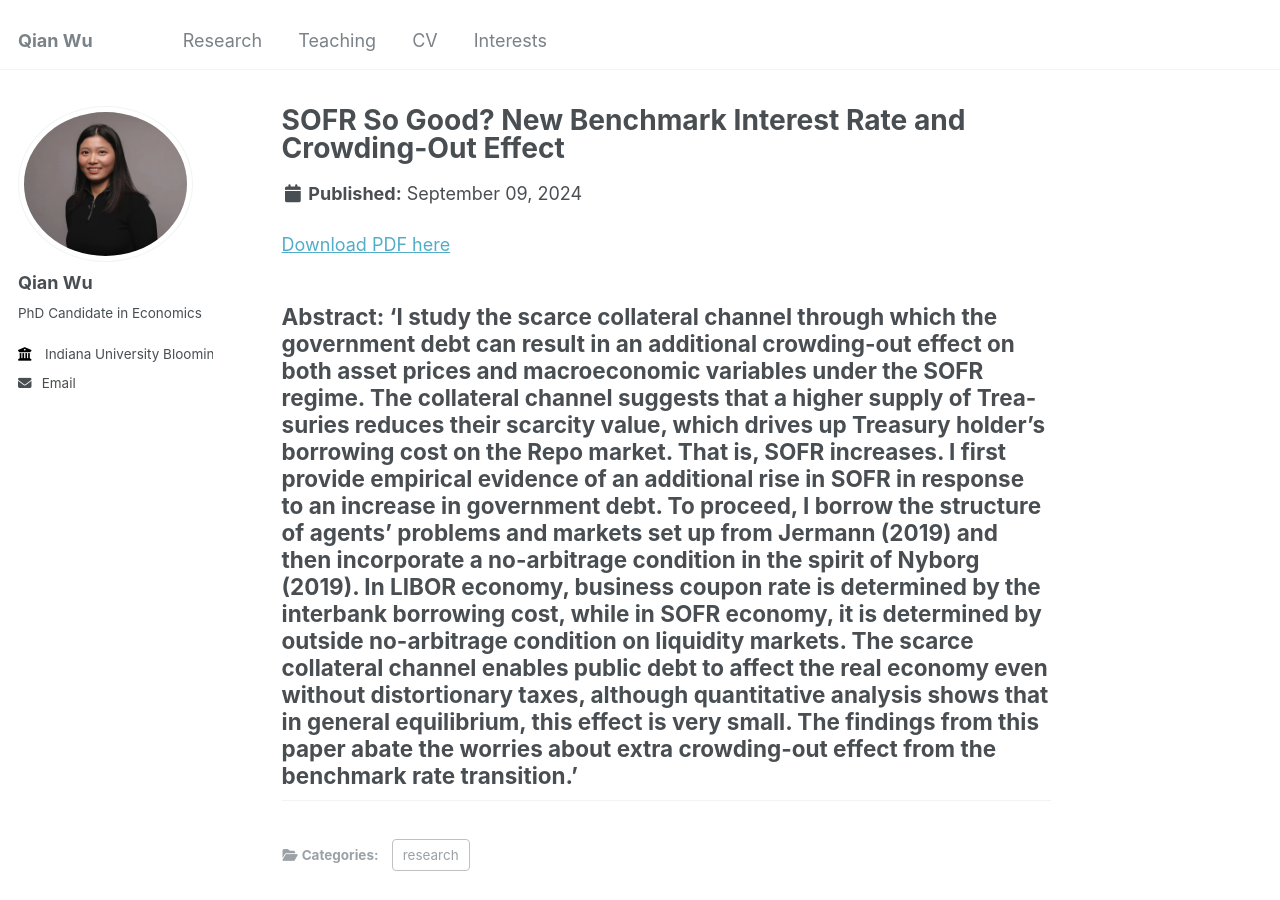
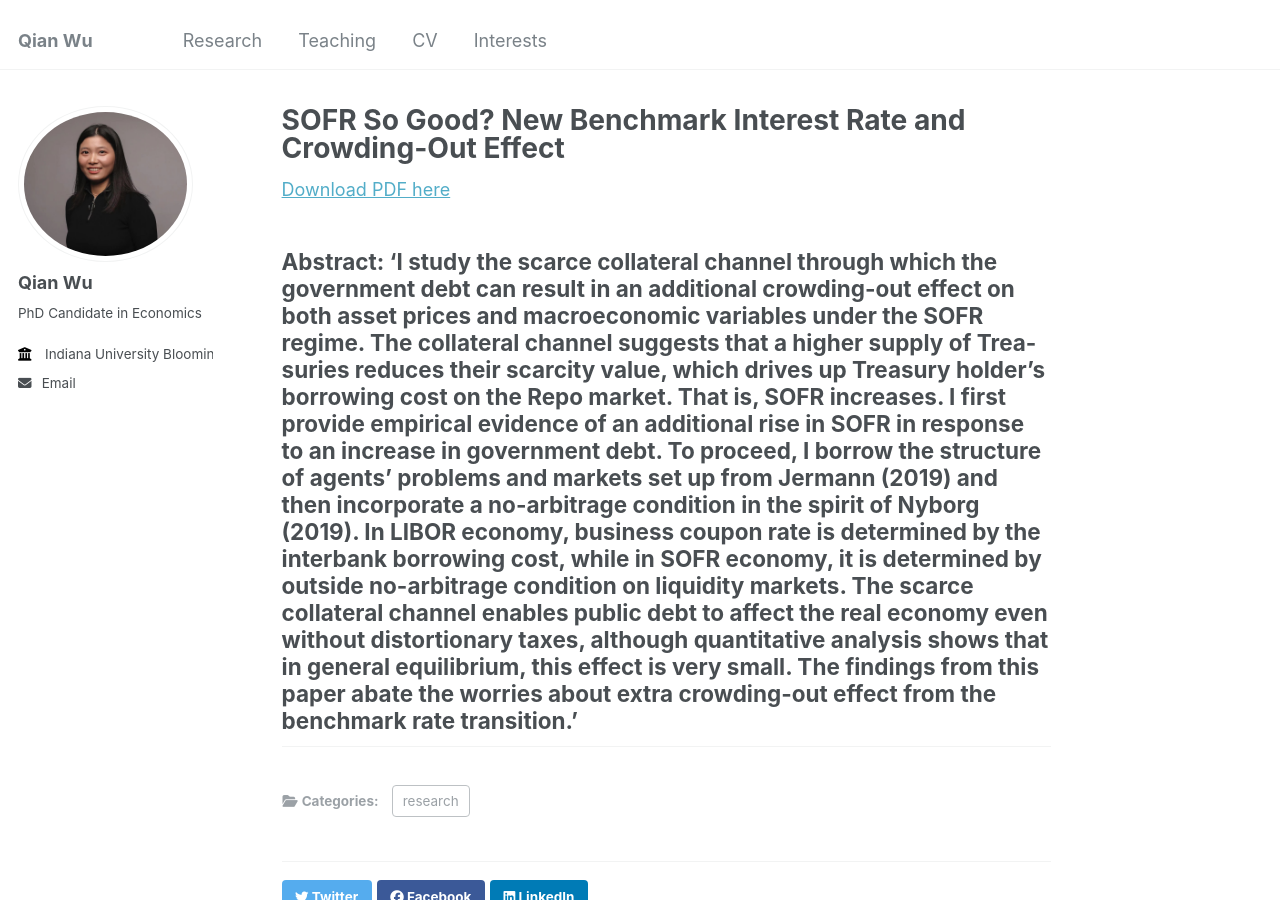
Before and after one commit to qianwu-ef/qianwu-ef.github.io, a Jekyll site: the page built from _research/SOFR So Good.md, in a window 1280 px wide and 900 px high. Built offline with Jekyll 4.4.1, drawn with Linux system fonts in a browser that asks for light colours; a file with an impossible date is left out.

Commit message:
Update single.html

```diff
--- a/_layouts/single.html
+++ b/_layouts/single.html
@@ -33,26 +33,6 @@
         {% if page.modified %}
           <p class="page__date"><strong><i class="fa fa-fw fa-calendar" aria-hidden="true"></i> {{ site.data.ui-text[site.locale].date_label | default: "Published:" }}</strong> <time datetime="{{ page.modified | date: "%Y-%m-%d" }}">{{ page.modified | date: "%B %d, %Y" }}</time></p>
         {% endif %}
-
-        {% if page.collection == 'teaching' %}
-        <p> {{ page.type }}, <i>{{ page.venue }}</i>,
-          {% if date_range.size == 2 %}
-            {{ date_range[0] }}–{{ date_range[1] }}
-          {% else %}
-            {{ page.date | default: "1900-01-01" | date: "%Y" }}
-          {% endif %}
-          </p>
-        {% elsif page.venue and page.date %}
-          <p>Published in <i>{{ page.venue }}</i>,
-          {% if date_range.size == 2 %}
-            {{ date_range[0] }}–{{ date_range[1] }}
-          {% else %}
-            {{ page.date | default: "1900-01-01" | date: "%Y" }}
-          {% endif %} </p>
-        {% elsif page.date %}
-          <p class="page__date"><strong><i class="fa fa-fw fa-calendar" aria-hidden="true"></i> {{ site.data.ui-text[site.locale].date_label | default: "Published:" }}</strong> <time datetime="{{ page.date | date_to_xmlschema }}">{{ page.date | default: "1900-01-01" | date: "%B %d, %Y" }}</time></p>
-        {% endif %}
-        </header>
       {% endunless %}
 
       <section class="page__content" itemprop="text">
```
